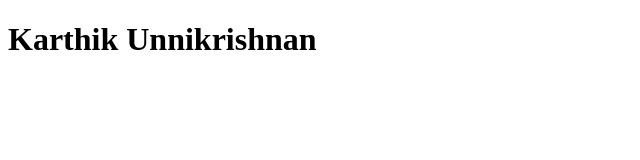
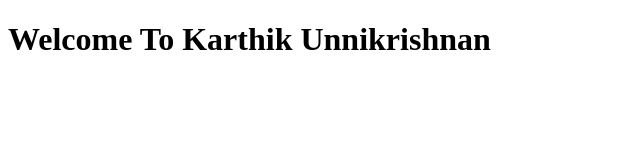
Before and after one commit to KarthikUnnikrishnan/coursera-test, a plain HTML site: page index.html in a window 1280 px wide. Shown: the whole page, without its empty margins (0-640 px from the left). Drawn offline with Linux system fonts and the light colour scheme.

Commit message:
Update index.html

```diff
--- a/index.html
+++ b/index.html
@@ -6,6 +6,6 @@
 	<title>Index Site</title>
 </head>
 <body>
-	<h1>Karthik Unnikrishnan</h1>
+	<h1>Welcome To Karthik Unnikrishnan</h1>
 </body>
 </html>
```
